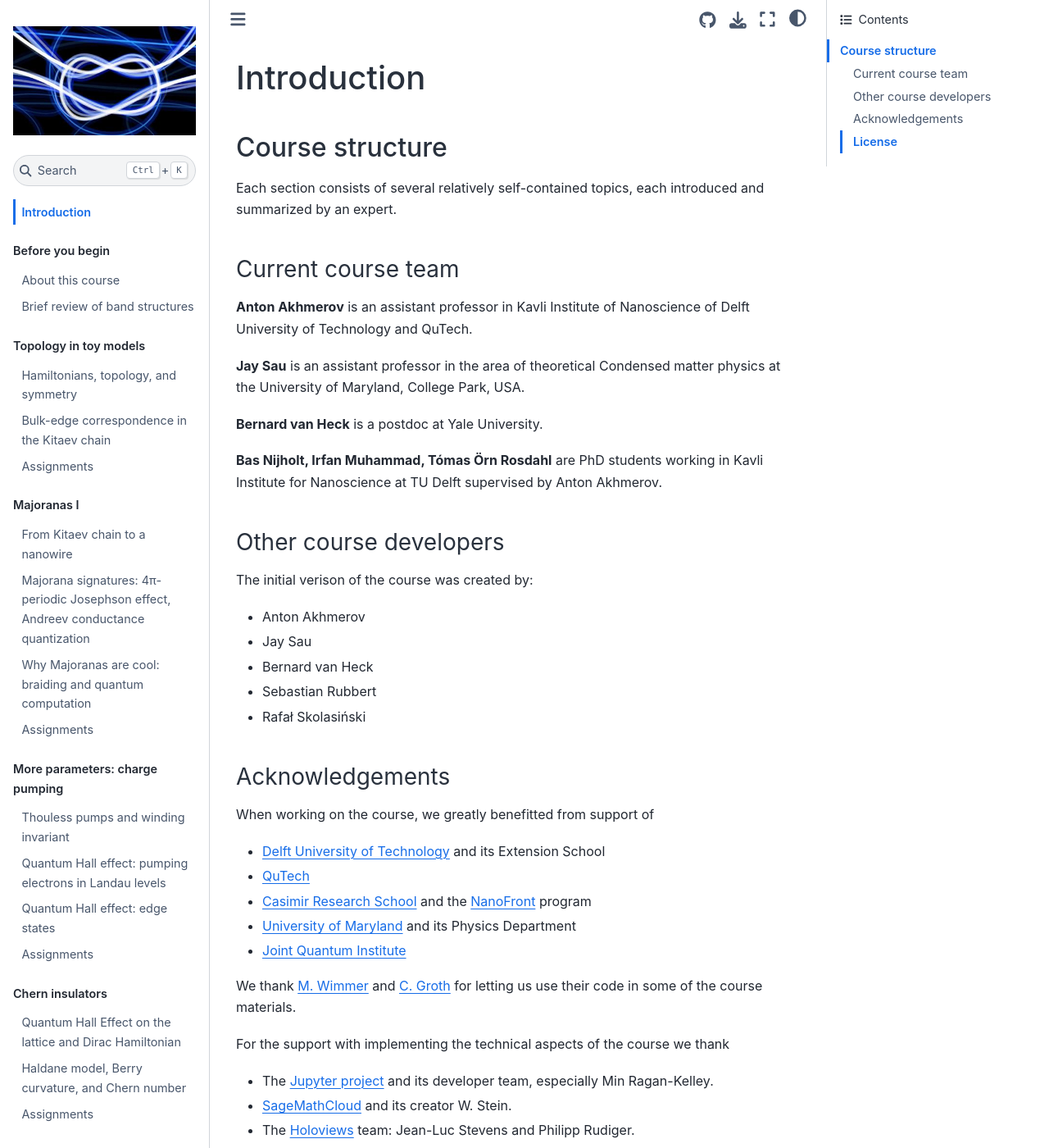
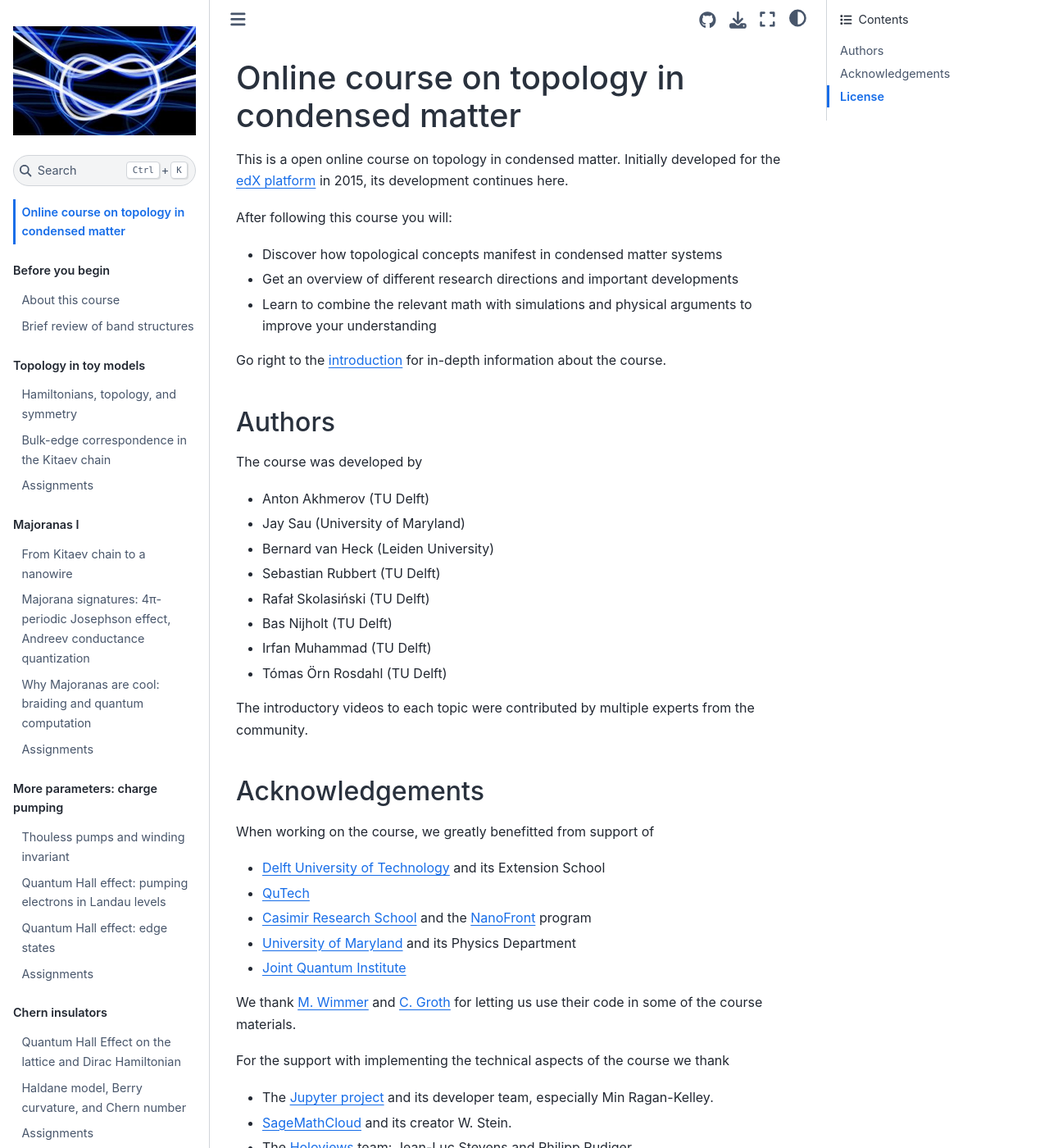
Before and after one commit to topocm/topocm_content, a Jupyter Book: the page built from syllabus.md, in a window 1280 px wide and 1400 px high. Shown: the whole window at 82% size. Built offline with Jupyter Book 1.0.4 settings and Sphinx 7.4.7 and the Sphinx Book theme 1.1.4, drawn with Linux system fonts in a browser that asks for light colours; a script that is not in the unit is left out; comment, search, counter and statistics services are not loaded.

Commit message:
add a few words to the landing page

```diff
--- a/syllabus.md
+++ b/syllabus.md
@@ -11,34 +11,34 @@ kernelspec:
   name: python3
 ---
 
-# Introduction
+# Online course on topology in condensed matter
 
-+++
+This is a open online course on topology in condensed matter.
+Initially developed for the [edX platform](https://www.edx.org/course/topology-in-condensed-matter-tying-quantum-knots) in 2015, its development continues here.
 
-## Course structure
+After following this course you will:
+- Discover how topological concepts manifest in condensed matter systems
+- Get an overview of different research directions and important developments
+- Learn to combine the relevant math with simulations and physical arguments to improve your understanding
 
-Each section consists of several relatively self-contained topics, each introduced and summarized by an expert.
+Go right to the [introduction](w0_background/intro) for in-depth information about the course.
 
-### Current course team
+## Authors
 
-**Anton Akhmerov** is an assistant professor in Kavli Institute of Nanoscience of Delft University of Technology and QuTech.
+The course was developed by
 
-**Jay Sau** is an assistant professor in the area of theoretical Condensed matter physics at the University of Maryland, College Park, USA.
+* Anton Akhmerov (TU Delft)
+* Jay Sau (University of Maryland)
+* Bernard van Heck (Leiden University)
+* Sebastian Rubbert (TU Delft)
+* Rafał Skolasiński (TU Delft)
+* Bas Nijholt (TU Delft)
+* Irfan Muhammad (TU Delft)
+* Tómas Örn Rosdahl (TU Delft)
 
-**Bernard van Heck** is a postdoc at Yale University.
+The introductory videos to each topic were contributed by multiple experts from the community.
 
-**Bas Nijholt, Irfan Muhammad, Tómas Örn Rosdahl** are PhD students working in Kavli Institute for Nanoscience at TU Delft supervised by Anton Akhmerov.
-
-### Other course developers
-
-The initial verison of the course was created by:
-* Anton Akhmerov
-* Jay Sau
-* Bernard van Heck
-* Sebastian Rubbert
-* Rafał Skolasiński
-
-### Acknowledgements
+## Acknowledgements
 
 When working on the course, we greatly benefitted from support of
 
@@ -58,7 +58,7 @@ For the support with implementing the technical aspects of the course we thank
 
 Finally, we thank all the external speakers for contributing the videos for the course.
 
-### License
+## License
 
 Unless otherwise specified the **Course Materials** of TU
 Delft TOPOCMx are Copyright [Delft University of Technology](http://www.tudelft.nl/en/) and are licensed under
```
